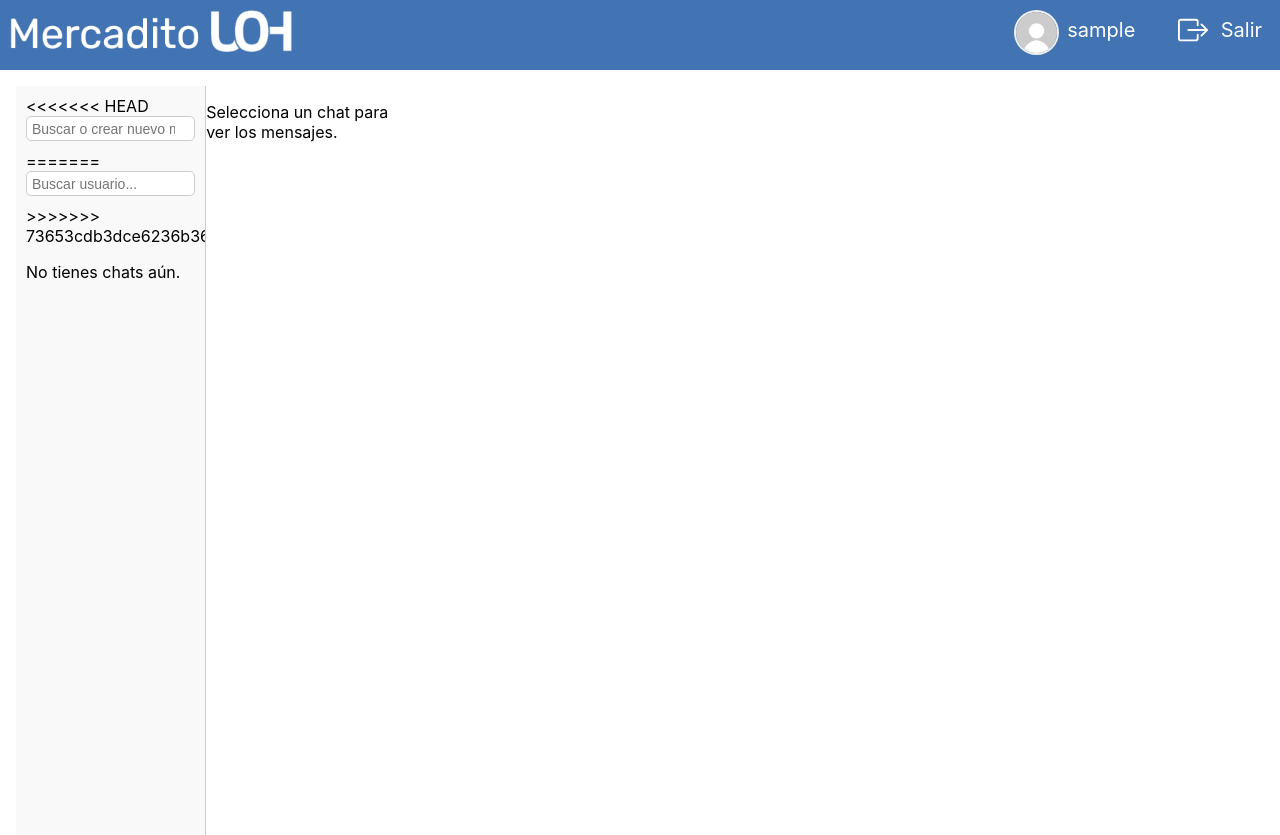
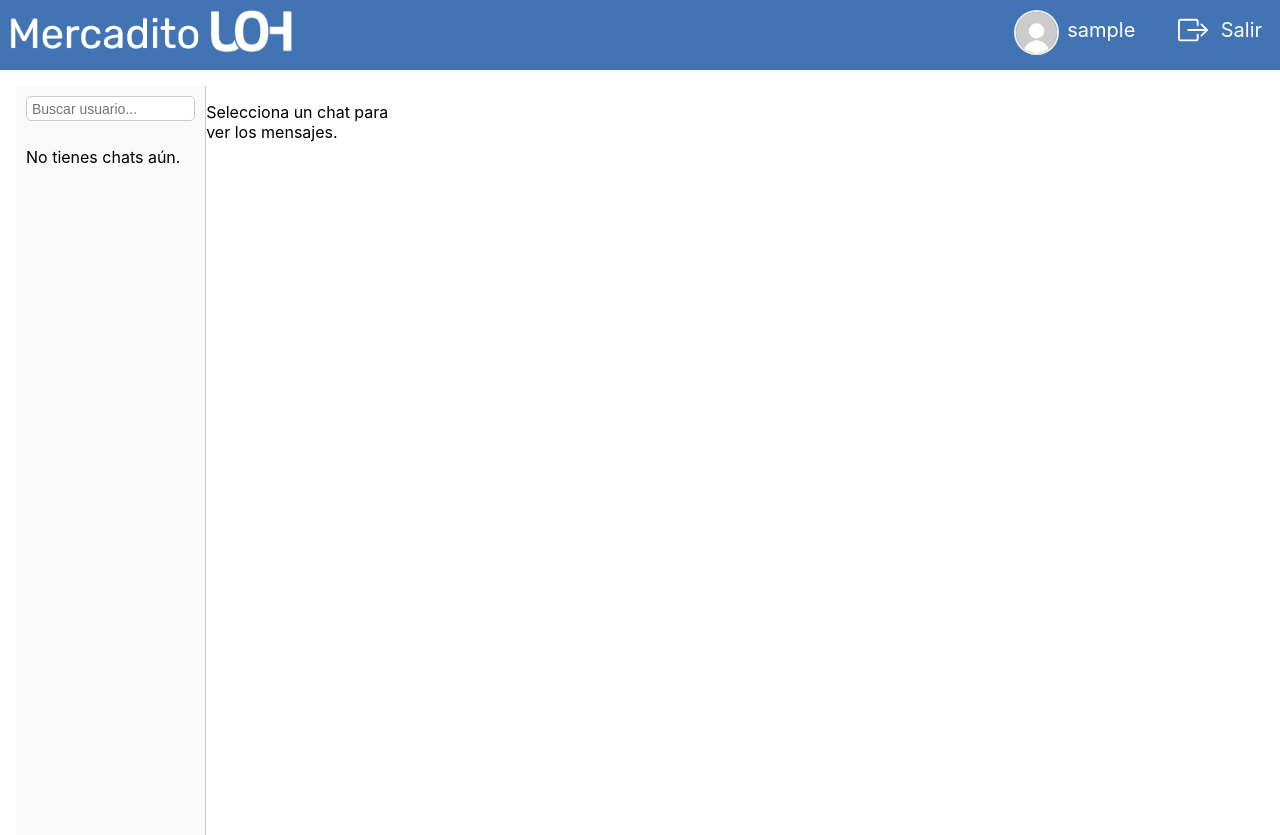
Before and after one commit to humitas-compiled/mercadito-uoh, a Django app: page /chats/ in a window 1280 px wide. Shown: the top 835 px of the page. Run offline with Django 5.2, Linux system fonts and the light colour scheme; the visitor is signed in with stand-in values (Sample User, id 1); data that the repository does not hold is empty.

Commit message:
Conflictos arreglados

```diff
--- a/chat/templates/main/chats.html
+++ b/chat/templates/main/chats.html
@@ -10,13 +10,8 @@
 <div id="contenido">
     <!-- Barra lateral que contiene el buscador de chats y la lista de chats -->
     <div id="barra-lateral">
-<<<<<<< HEAD
-        <input type="search" placeholder="Buscar o crear nuevo mensaje..."/>
+        <input type="search" placeholder="Buscar usuario..."/>
         <!-- Recorre todos los chats del usuario -->
-=======
-        <input type="search" placeholder="Buscar usuario..."/>
-
->>>>>>> 73653cdb3dce6236b36b429930126617486e969e
         {% for chat in chats %}
         <a href="{% url 'mis_chats' chat.id %}" class="chat {% if chat_seleccionado and chat.id == chat_seleccionado.id %}activo{% endif %}">
             <div class="chat-info">
```
Also changed, not shown: media/productos/29615277.jpg (added).
